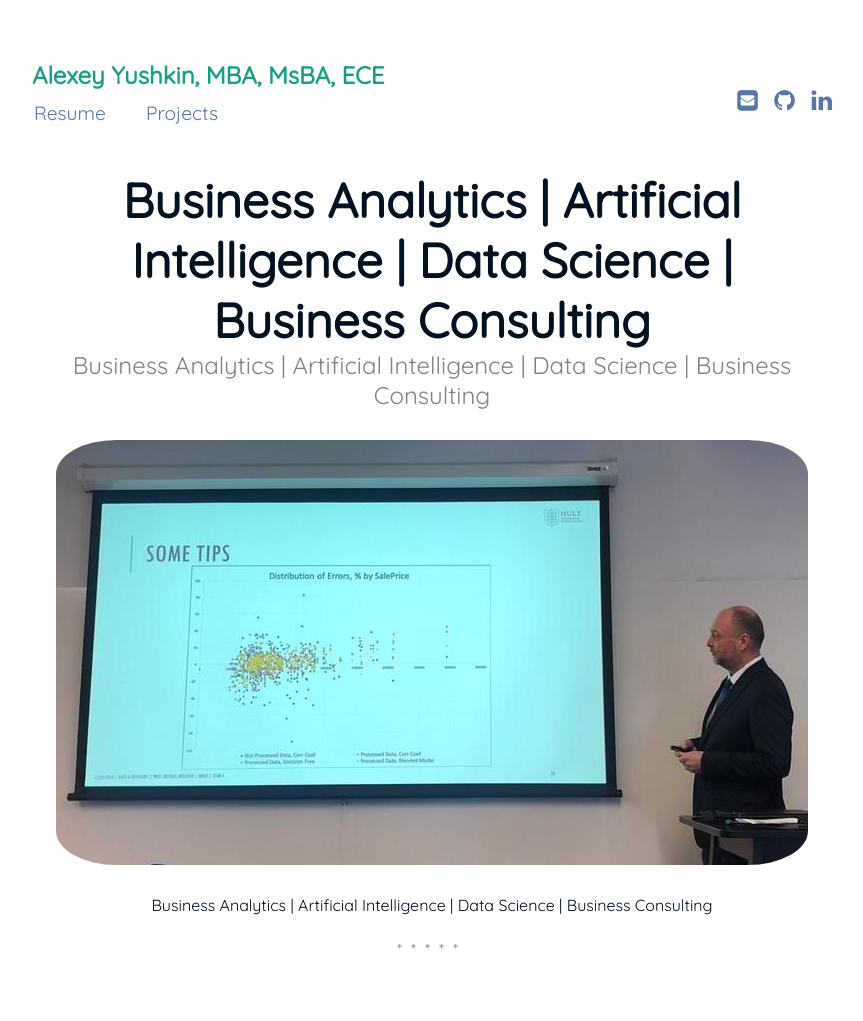
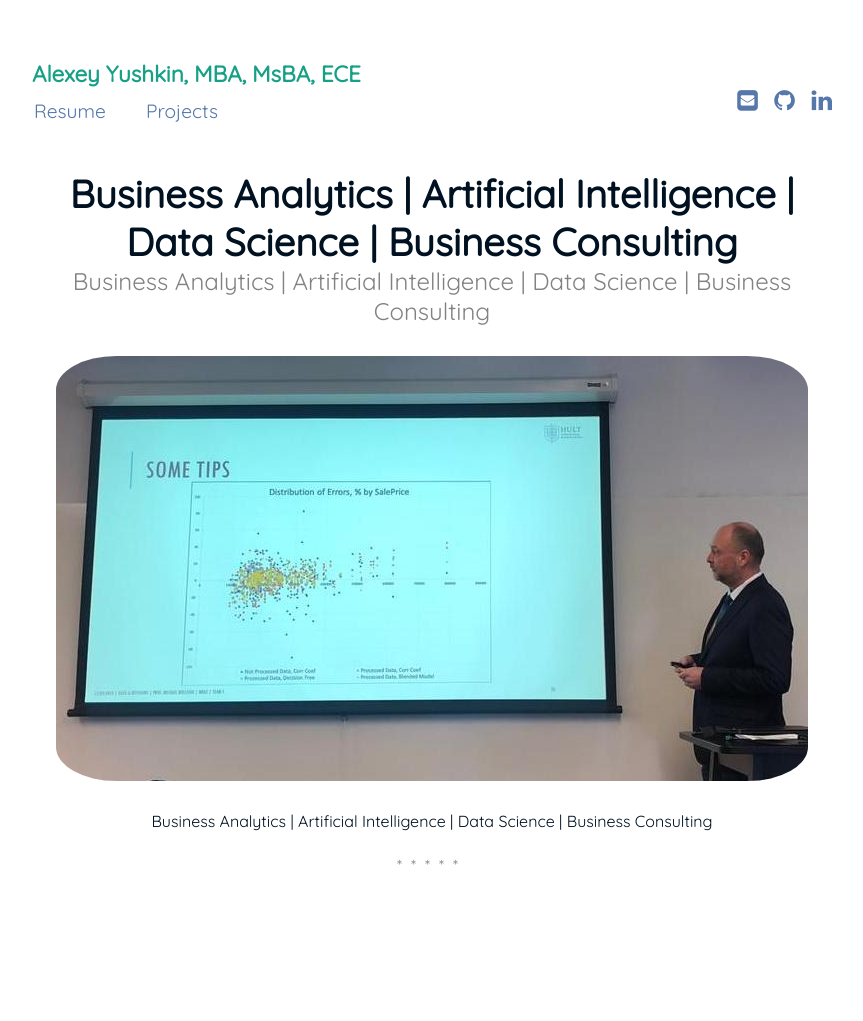
Before and after one commit to alexyushkin/alexyushkin.github.io, a Jekyll site: the page built from index.md, in a window 1280 px wide. Shown: the whole page, without its empty margins (208-1071 px from the left). Built offline with Jekyll 4.4.1, drawn with Linux system fonts in a browser that asks for light colours; after the commit the page ends 937 px from its top, so only the background shows below that.

Commit message:
Update main.css

```diff
--- a/assets/css/main.css
+++ b/assets/css/main.css
@@ -56,7 +56,7 @@
     float: left; }
 
   .logo {
-    font-size: 150%;
+    font-size: 140%;
     font-weight: 700;
     color: #16a085;
     display: block; }
@@ -95,7 +95,7 @@
 
   .page-title__text {
     font-weight: 700;
-    font-size: 150%; }
+    font-size: 120%; }
 
   .page-title__subtitle {
     font-weight: 400;
```
